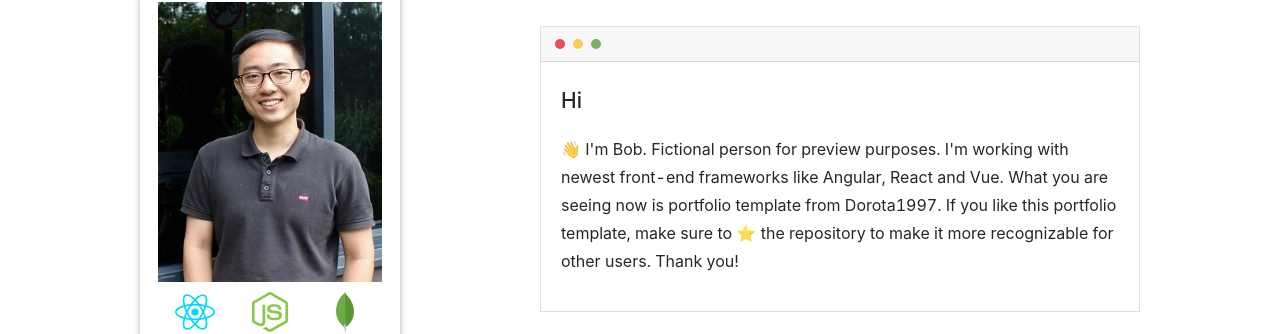
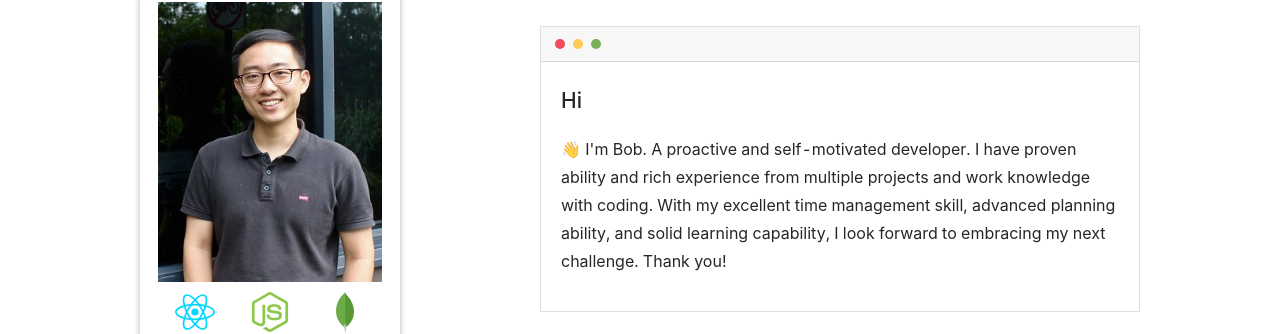
Before and after one commit to qinjiabo1990/reactPortfolio, a React (Create React App) app: page / in a window 1280 px wide. Shown: the part 1012-1346 px from the top of the page. Built offline with nearby package versions, Linux system fonts and the light colour scheme.

Commit message:
update introduction

```diff
--- a/src/components/About.tsx
+++ b/src/components/About.tsx
@@ -25,7 +25,7 @@ const About: React.FC<appState> = ({ pageStatus }) => {
 						</div>
 						<div className={styles.myself}>
 							<h2 className={pageStatus ? styles.introTitle_dark : styles.introTitle}>Hi</h2>
-							<p className={pageStatus ? styles.introContent_dark : styles.introContent}>👋 I'm Bob. Fictional person for preview purposes. I'm working with newest front-end frameworks like Angular, React and Vue. What you are seeing now is portfolio template from Dorota1997. If you like this portfolio template, make sure to ⭐ the repository to make it more recognizable for other users. Thank you!</p>
+							<p className={pageStatus ? styles.introContent_dark : styles.introContent}>👋 I'm Bob. A proactive and self-motivated developer. I have proven ability and rich experience from multiple projects and work knowledge with coding. With my excellent time management skill, advanced planning ability, and solid learning capability, I look forward to embracing my next challenge. Thank you!</p>
 						</div>
 					</div>
 				</div>
```
